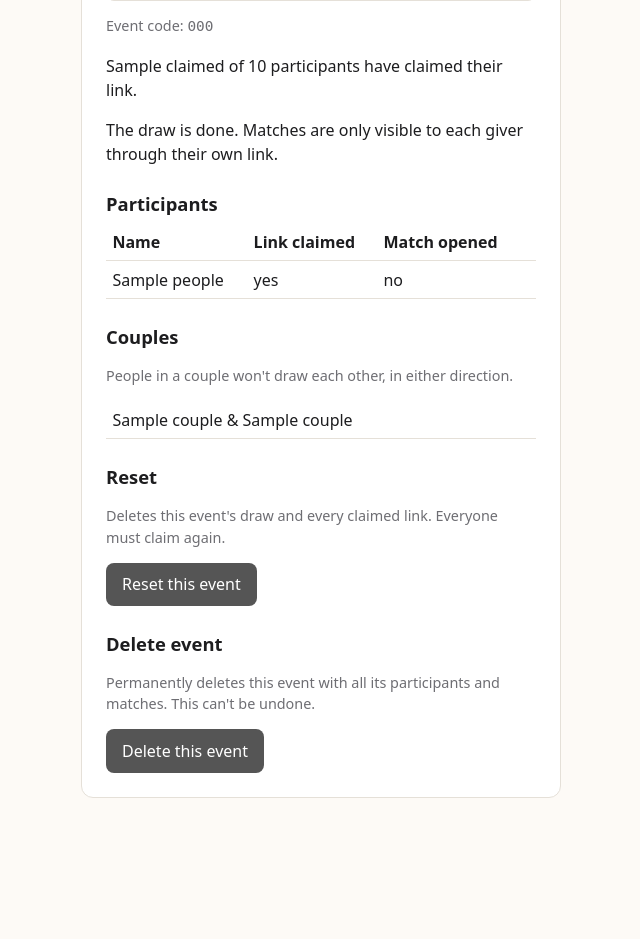
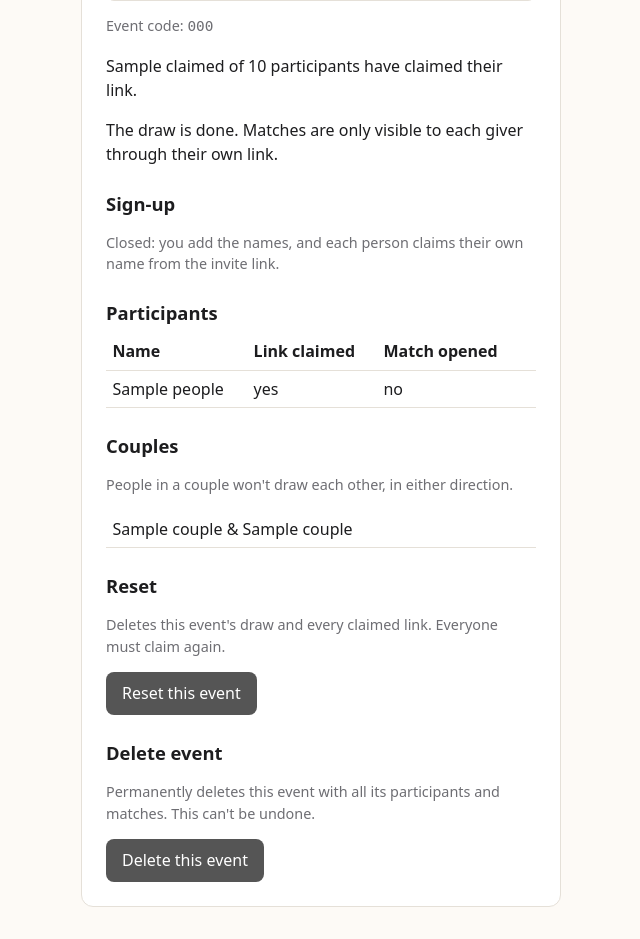
Before and after one commit to marcel112358/secret-santa-choosing, a FastAPI app: template app/templates/manage.html in a window 1280 px wide. Shown: the part 452-1391 px from the top of the page, without its empty margins (319-959 px from the left). Before the commit the page ends 1250 px from the top, so only its background shows below. Run offline with FastAPI, Linux system fonts and the light colour scheme; the template is opened without the code that fills it: most values are stand-ins (such as "Sample title", 1, 10 or a date in 2020); parts of the project's set-up code (start-up, migrations or seed data) failed here and were passed over.

Commit message:
Add open sign-ups

```diff
--- a/app/db.py
+++ b/app/db.py
@@ -10,7 +10,8 @@ SCHEMA = [
         code TEXT NOT NULL UNIQUE,
         drawn INTEGER NOT NULL DEFAULT 0,
         created_at TEXT NOT NULL,
-        creator_token_hash TEXT
+        creator_token_hash TEXT,
+        signup_mode TEXT NOT NULL DEFAULT 'closed' CHECK (signup_mode IN ('closed', 'open'))
     )
     """,
     """
@@ -69,6 +70,12 @@ def init_db(path: str) -> None:
             conn.execute(statement)
         # Multi-event databases created before creator links lack this column.
         _ensure_column(conn, "event", "creator_token_hash", "TEXT")
+        _ensure_column(
+            conn,
+            "event",
+            "signup_mode",
+            "TEXT NOT NULL DEFAULT 'closed' CHECK (signup_mode IN ('closed', 'open'))",
+        )
         for statement in INDEXES:
             conn.execute(statement)
     finally:
--- a/app/main.py
+++ b/app/main.py
@@ -26,6 +26,7 @@ MIN_PARTICIPANTS = 3
 MAX_NAME_LENGTH = 100
 EVENTS_PER_HOUR = 10
 LOGIN_ATTEMPTS_PER_15_MIN = 5
+SIGNUP_MODES = ("closed", "open")
 
 
 class RedactTokens(logging.Filter):
@@ -69,13 +70,13 @@ def manage_redirect(token: str) -> RedirectResponse:
 
 def get_event_by_code(conn: sqlite3.Connection, code: str) -> sqlite3.Row | None:
     return conn.execute(
-        "SELECT id, name, code, drawn FROM event WHERE code = ?", (code,)
+        "SELECT id, name, code, drawn, signup_mode FROM event WHERE code = ?", (code,)
     ).fetchone()
 
 
 def get_event_or_404(conn: sqlite3.Connection, event_id: int) -> sqlite3.Row:
     event = conn.execute(
-        "SELECT id, name, code, drawn FROM event WHERE id = ?", (event_id,)
+        "SELECT id, name, code, drawn, signup_mode FROM event WHERE id = ?", (event_id,)
     ).fetchone()
     if event is None:
         raise HTTPException(status_code=404)
@@ -85,7 +86,7 @@ def get_event_or_404(conn: sqlite3.Connection, event_id: int) -> sqlite3.Row:
 def get_event_by_creator_token(conn: sqlite3.Connection, token: str) -> sqlite3.Row:
     # Only the hash is stored, so the lookup goes through the hash. Unknown tokens get a 404.
     event = conn.execute(
-        "SELECT id, name, code, drawn FROM event WHERE creator_token_hash = ?",
+        "SELECT id, name, code, drawn, signup_mode FROM event WHERE creator_token_hash = ?",
         (lookup_hash(token),),
     ).fetchone()
     if event is None:
@@ -124,7 +125,8 @@ def render_super_home(
     status_code: int = 200,
 ):
     rows = conn.execute(
-        "SELECT id, name, code, drawn, created_at, creator_token_hash IS NOT NULL AS has_creator "
+        "SELECT id, name, code, drawn, signup_mode, created_at, "
+        "creator_token_hash IS NOT NULL AS has_creator "
         "FROM event ORDER BY id DESC"
     ).fetchall()
     # Super admin sees names and claim status. Never tokens, keys, or assignments.
@@ -145,6 +147,7 @@ def render_super_home(
                 "id": row["id"],
                 "name": row["name"],
                 "drawn": row["drawn"],
+                "signup_mode": row["signup_mode"],
                 "created_at": row["created_at"],
                 "has_creator": row["has_creator"],
                 "join_link": request.url_for("join", code=row["code"]),
@@ -189,6 +192,7 @@ def render_manage(
             "error": error,
             "token": token,
             "event": event,
+            "signup_mode": event["signup_mode"],
             "join_link": request.url_for("join", code=event["code"]),
             "people": people,
             "couples": couples,
@@ -238,6 +242,68 @@ def join(code: str, request: Request, conn: sqlite3.Connection = Depends(get_con
     return render_join(request, event)
 
 
+def render_claimed(request: Request, event: sqlite3.Row, name: str, token: str):
+    return templates.TemplateResponse(
+        request,
+        "claimed.html",
+        {
+            "link": request.url_for("reveal", token=token),
+            "name": name,
+            "event_name": event["name"],
+        },
+    )
+
+
+def _add_or_claim(conn: sqlite3.Connection, event_id: int, name: str, token: str) -> str | None:
+    """Run inside an open transaction. Adds a new name, or claims one the creator already
+    added. Returns an error message or None."""
+    event = conn.execute(
+        "SELECT drawn, signup_mode FROM event WHERE id = ?", (event_id,)
+    ).fetchone()
+    if event["drawn"] or event["signup_mode"] != "open":
+        return "Sign-up is closed."
+    person = conn.execute(
+        "SELECT id, token_hash FROM participant WHERE event_id = ? AND name = ?",
+        (event_id, name),
+    ).fetchone()
+    if person is not None and person["token_hash"] is not None:
+        return "That name is already taken. Use your personal link."
+    values = (lookup_hash(token), public_key_for(token), now())
+    if person is None:
+        conn.execute(
+            "INSERT INTO participant (event_id, name, token_hash, public_key, claimed_at) "
+            "VALUES (?, ?, ?, ?, ?)",
+            (event_id, name, *values),
+        )
+    else:
+        conn.execute(
+            "UPDATE participant SET token_hash = ?, public_key = ?, claimed_at = ? WHERE id = ?",
+            (*values, person["id"]),
+        )
+    return None
+
+
+def sign_up(request: Request, conn: sqlite3.Connection, event: sqlite3.Row, name: str):
+    def fail(message: str):
+        return render_join(request, event, message, 400)
+
+    if not name or len(name) > MAX_NAME_LENGTH:
+        return fail(f"Name must be 1–{MAX_NAME_LENGTH} characters.")
+
+    token = new_token()
+    # BEGIN IMMEDIATE serializes this with the draw, so nobody signs up after it.
+    conn.execute("BEGIN IMMEDIATE")
+    try:
+        error = _add_or_claim(conn, event["id"], name, token)
+        conn.execute("ROLLBACK" if error else "COMMIT")
+    except Exception:
+        conn.execute("ROLLBACK")
+        raise
+    if error:
+        return fail(error)
+    return render_claimed(request, event, name, token)
+
+
 @router.post("/claim")
 def claim(
     request: Request,
@@ -255,6 +321,8 @@ def claim(
     name = name.strip()
     if event["drawn"]:
         return fail("The draw has already happened.")
+    if event["signup_mode"] == "open":
+        return sign_up(request, conn, event, name)
     person = conn.execute(
         "SELECT id, token_hash FROM participant WHERE event_id = ? AND name = ?",
         (event["id"], name),
@@ -275,15 +343,7 @@ def claim(
     if cur.rowcount == 0:
         return fail("Claiming is closed for this name.")
 
-    return templates.TemplateResponse(
-        request,
-        "claimed.html",
-        {
-            "link": request.url_for("reveal", token=token),
-            "name": name,
-            "event_name": event["name"],
-        },
-    )
+    return render_claimed(request, event, name, token)
 
 
 @router.get("/r/{token}", name="reveal")
@@ -369,6 +429,46 @@ def unclaim_participant(
     )
     if cur.rowcount == 0:
         return render_manage(request, conn, token, "Couldn't unclaim that person.", 400)
+    return manage_redirect(token)
+
+
+@router.post("/manage/{token}/participants/{person_id}/remove")
+def remove_participant(
+    token: str,
+    person_id: int,
+    request: Request,
+    conn: sqlite3.Connection = Depends(get_conn),
+):
+    # Deletes the person outright. Their couples go with them through ON DELETE CASCADE.
+    event = get_event_by_creator_token(conn, token)
+    if event["drawn"]:
+        return render_manage(request, conn, token, "The draw has already happened.", 400)
+    cur = conn.execute(
+        "DELETE FROM participant WHERE id = ? AND event_id = ? "
+        "AND (SELECT drawn FROM event WHERE id = ?) = 0",
+        (person_id, event["id"], event["id"]),
+    )
+    if cur.rowcount == 0:
+        return render_manage(request, conn, token, "Couldn't remove that person.", 400)
+    return manage_redirect(token)
+
+
+@router.post("/manage/{token}/signup-mode")
+def set_signup_mode(
+    token: str,
+    request: Request,
+    mode: str = Form(...),
+    conn: sqlite3.Connection = Depends(get_conn),
+):
+    event = get_event_by_creator_token(conn, token)
+    if mode not in SIGNUP_MODES:
+        return render_manage(request, conn, token, "Pick open or closed sign-up.", 400)
+    # Guarded like the other draw-sensitive writes, so a draw can't race this change.
+    cur = conn.execute(
+        "UPDATE event SET signup_mode = ? WHERE id = ? AND drawn = 0", (mode, event["id"])
+    )
+    if cur.rowcount == 0:
+        return render_manage(request, conn, token, "The draw has already happened.", 400)
     return manage_redirect(token)
 
 
--- a/app/templates/join.html
+++ b/app/templates/join.html
@@ -6,7 +6,11 @@
 {% if event.drawn %}
   <p>The draw has already happened, so new people can't join this event.</p>
 {% else %}
+  {% if event.signup_mode == "open" %}
+  <p>Type your name to join and get your private link.</p>
+  {% else %}
   <p>Pick your name from the list to get your private link.</p>
+  {% endif %}
 
   {% if error %}<p class="error">{{ error }}</p>{% endif %}
 
--- a/app/templates/manage.html
+++ b/app/templates/manage.html
@@ -21,6 +21,21 @@
 </section>
 
 <section>
+  <h2>Sign-up</h2>
+  {% if signup_mode == "open" %}
+  <p class="muted">Open: anyone with the invite link can type their name and join. You can still add names yourself.</p>
+  {% else %}
+  <p class="muted">Closed: you add the names, and each person claims their own name from the invite link.</p>
+  {% endif %}
+  {% if not event.drawn %}
+  <form method="post" action="/manage/{{ token }}/signup-mode" class="inline-form">
+    <input type="hidden" name="mode" value="{{ 'closed' if signup_mode == 'open' else 'open' }}">
+    <button type="submit">{{ "Close sign-up" if signup_mode == "open" else "Open sign-up" }}</button>
+  </form>
+  {% endif %}
+</section>
+
+<section>
   <h2>Participants</h2>
   <table>
     <tr><th>Name</th><th>Link claimed</th><th>Match opened</th><th></th></tr>
@@ -30,9 +45,14 @@
       <td>{{ "yes" if p.claimed else "no" }}</td>
       <td>{{ "yes" if p.revealed else "no" }}</td>
       <td>
-        {% if p.claimed and not event.drawn %}
+        {% if not event.drawn %}
+        {% if p.claimed %}
         <form method="post" action="/manage/{{ token }}/participants/{{ p.id }}/unclaim" class="inline" onsubmit="return confirm('Unclaim this person? Their current link will stop working.');">
           <button type="submit" class="link">Unclaim</button>
+        </form>
+        {% endif %}
+        <form method="post" action="/manage/{{ token }}/participants/{{ p.id }}/remove" class="inline" onsubmit="return confirm('Remove this person from the event? Their couples go too, and any link they have stops working.');">
+          <button type="submit" class="link">Remove</button>
         </form>
         {% endif %}
       </td>
--- a/app/templates/super_home.html
+++ b/app/templates/super_home.html
@@ -23,6 +23,7 @@
   <p class="muted">
     Created {{ e.created_at[:10] }} ·
     {{ "drawn" if e.drawn else "open" }} ·
+    sign-up {{ "open" if e.signup_mode == "open" else "closed" }} ·
     {{ e.claimed }} / {{ e.total }} claimed ·
     creator link: {{ "yes" if e.has_creator else "none" }}
   </p>
```
Also changed, not shown: tests/test_flow.py (+221 -0 lines), tests/test_migration.py (+4 -1 lines).
